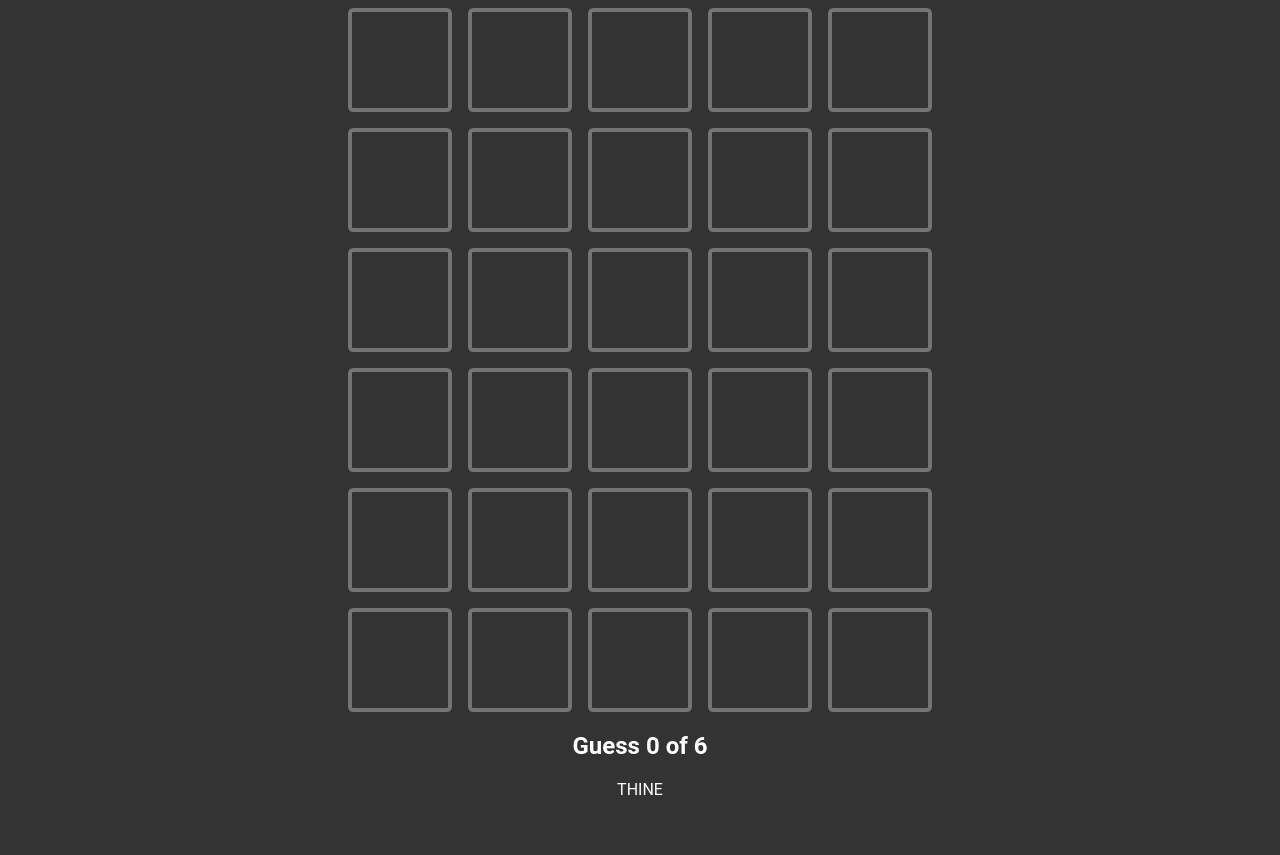
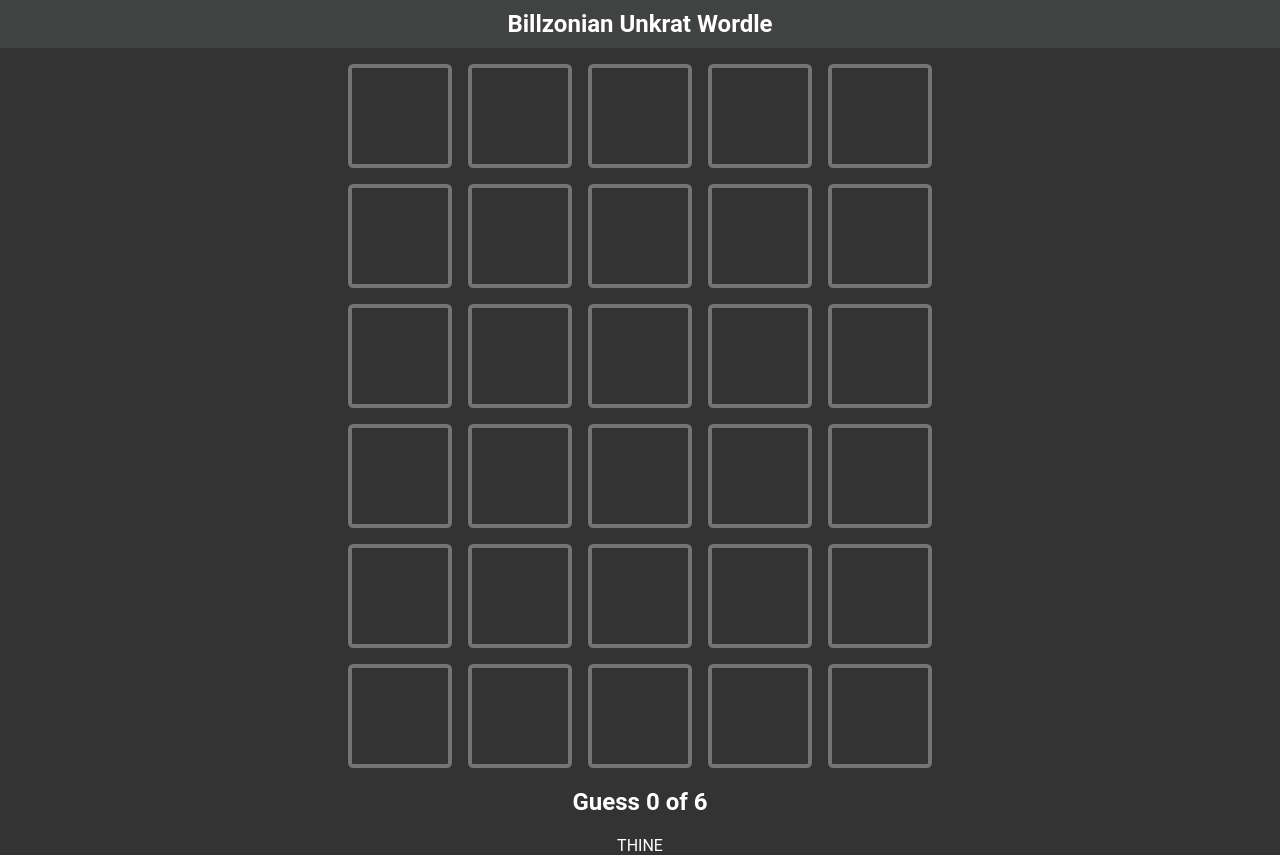
Before and after one commit to SeriousGuy888/BillzonianWordle, a Vue app: page / in a window 1280 px wide. Before the commit the page ends 807 px from the top, so only its background shows below. Built offline with nearby package versions, Linux system fonts and the light colour scheme.

Commit message:
add nav header

```diff
--- a/src/App.vue
+++ b/src/App.vue
@@ -1,4 +1,5 @@
 <template>
+  <NavHeader />
   <LetterGrid
     :rowContents="store.prevGuesses"
     :width="store.maxWordLength"
@@ -11,11 +12,12 @@
 <script lang="ts">
 import { defineComponent } from 'vue'
 import LetterGrid from "./components/LetterGrid.vue"
+import NavHeader from "./components/NavHeader.vue"
 import { store } from "@/store"
 
 export default defineComponent({
   name: "App",
-  components: { LetterGrid },
+  components: { LetterGrid, NavHeader },
   mounted() {
     document.addEventListener("keydown", this.handleKey)
     store.newGame()
--- a/src/assets/global.css
+++ b/src/assets/global.css
@@ -3,4 +3,5 @@ body {
   background-color: #333;
 	color: #fff;
   text-align: center;
+  margin: 0;
 }
--- /dev/null
+++ b/src/components/NavHeader.vue
@@ -0,0 +1,31 @@
+<template>
+  <nav>
+    <h2>Billzonian Unkrat Wordle</h2>
+  </nav>
+</template>
+
+<script lang="ts">
+import { defineComponent } from 'vue'
+
+export default defineComponent({
+
+})
+</script>
+
+<style scoped lang="scss">
+nav {
+  width: 100%;
+  display: flex;
+  flex-direction: row;
+  background-color: #414242;
+  justify-content: center;
+  align-items: center;
+  margin-bottom: 1rem;
+  height: 3rem;
+
+  & > * {
+    padding: 0;
+    margin: 0;
+  }
+}
+</style>
```
